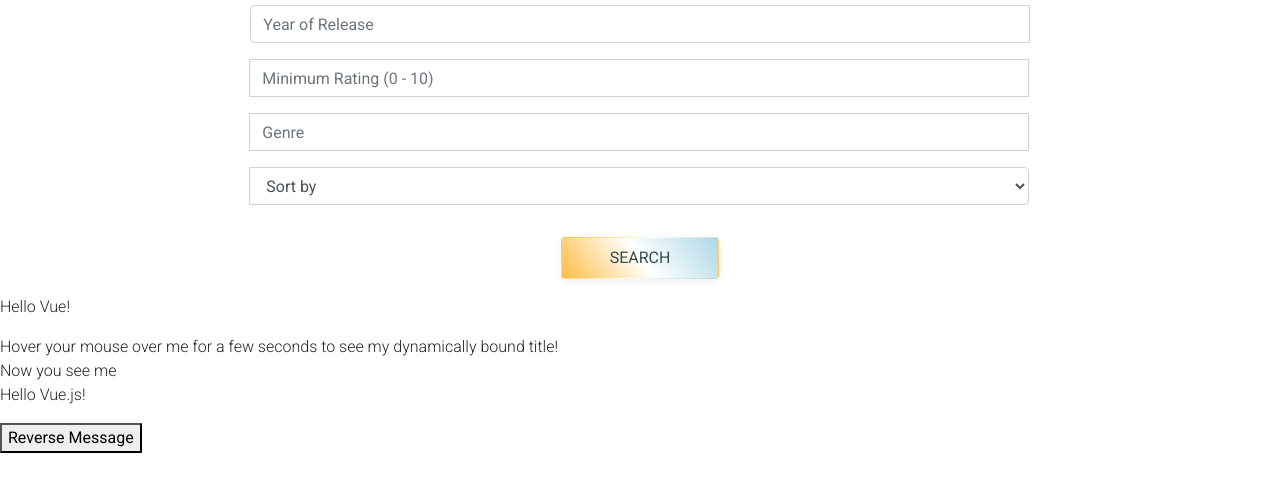
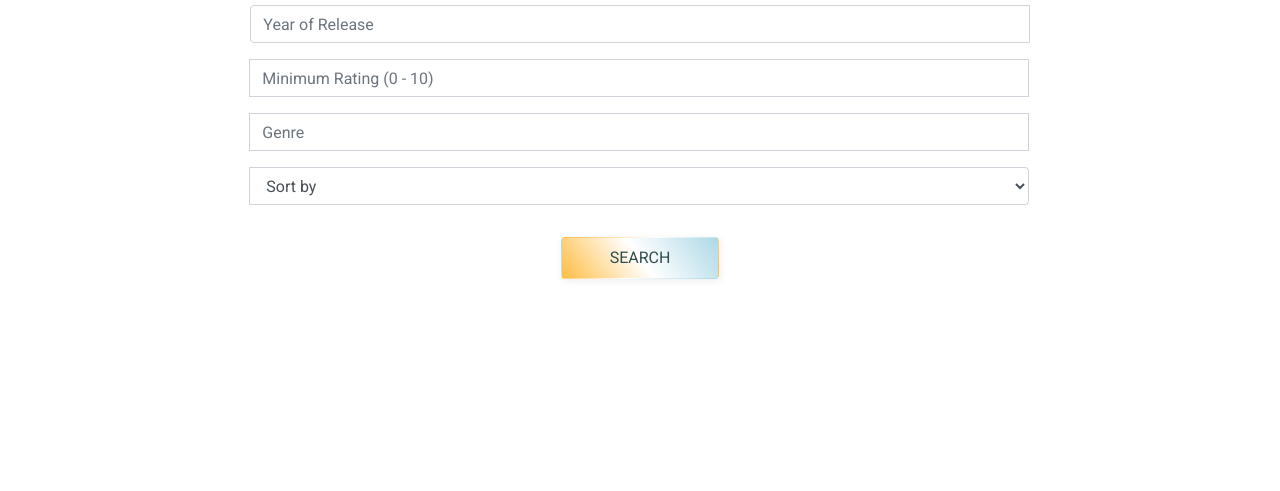
Before and after one commit to CarlVinggaard/DiscoverMovies, a plain HTML site: page index.html in a window 1280 px wide. Shown: the part 297-788 px from the top of the page. Drawn offline with nearby package versions, Linux system fonts and the light colour scheme.

Commit message:
Remove excess html code

```diff
--- a/index.html
+++ b/index.html
@@ -116,36 +116,6 @@
 
     </main>
 
-
-
-
-
-
-
-
-
-<!-- ********************************* -->
-
-    <div id="app-1">
-        <p>{{ message }}</p>
-    </div>
-
-    <div id="app-2">
-        <span v-bind:title="message">
-            Hover your mouse over me for a few seconds
-            to see my dynamically bound title!
-        </span>
-    </div>
-
-    <div id="app-3">
-        <span v-if="seen">Now you see me</span>
-    </div>
-
-    <div id="app-5">
-        <p>{{ message }}</p>
-        <button v-on:click="reverseMessage">Reverse Message</button>
-    </div>
-
     <script src="main.js"></script>
     <script src="genres.js"></script>
     <script src="getGenreID.js"></script>
```
